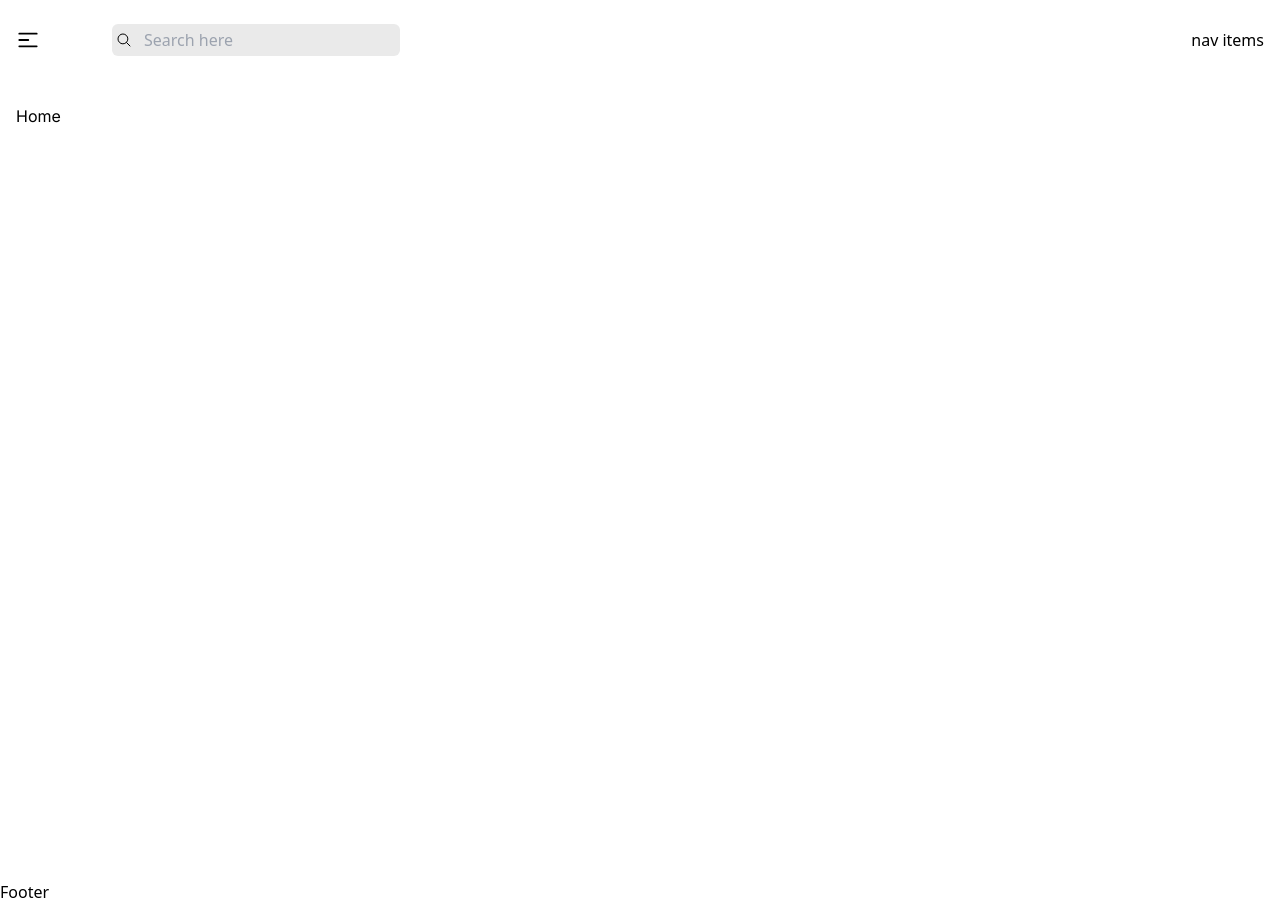
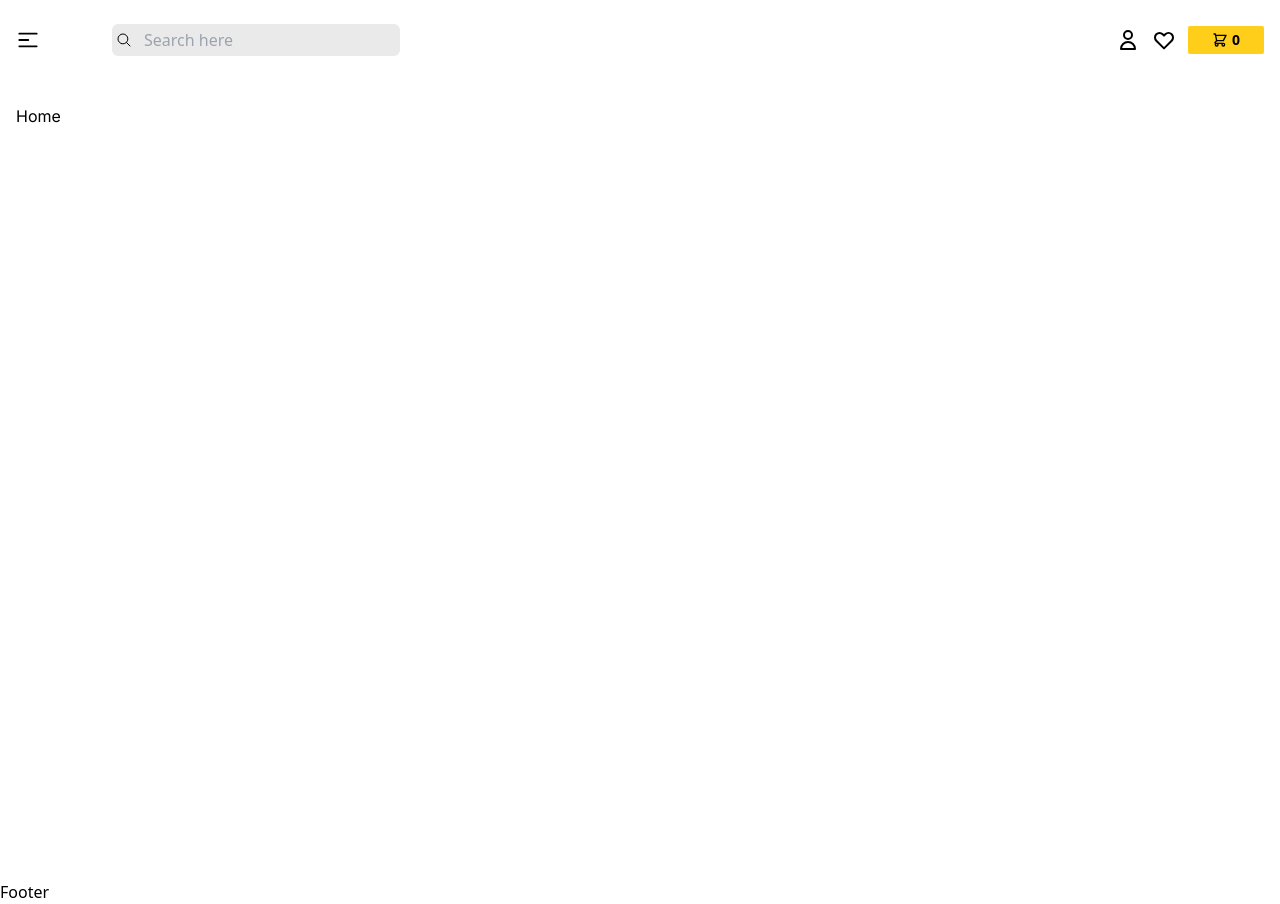
Before and after one commit to dzakiakmal/bookstore-mern-ppl, a React (Vite) app in the folder frontend/: page / in a window 1280 px wide. Built offline with nearby package versions, Linux system fonts and the light colour scheme.

Commit message:
Fix Navbar

```diff
--- a/frontend/src/components/Navbar.jsx
+++ b/frontend/src/components/Navbar.jsx
@@ -1,6 +1,9 @@
 import { Link } from "react-router-dom";
 import { HiMiniBars3CenterLeft } from "react-icons/hi2";
 import { IoSearchOutline } from "react-icons/io5";
+import { HiOutlineUser } from "react-icons/hi";
+import { HiOutlineHeart } from "react-icons/hi";
+import { HiOutlineShoppingCart } from "react-icons/hi";
 
 const Navbar = () => {
     return (
@@ -9,24 +12,31 @@
                 {/*left side */}
                 <div className="flex items-center md:gap-16 gap-4">
                     <Link to="/">
-                    <HiMiniBars3CenterLeft className="size-6"/>
+                        <HiMiniBars3CenterLeft className="size-6" />
                     </Link>
 
                     {/* search input */}
                     <div className="relative sm:w-72 w-40 space-x-2">
 
-                        <IoSearchOutline className="absolute inline-block left-3 inset-y-2"/>
+                        <IoSearchOutline className="absolute inline-block left-3 inset-y-2" />
 
                         <input type="text" placeholder="Search here"
-                        className="bg-[#EAEAEA] w-full py-1 md:px-8 px-6 rounded-md
+                            className="bg-[#EAEAEA] w-full py-1 md:px-8 px-6 rounded-md
                         focus:ouline-none"
                         />
                     </div>
                 </div>
 
                 {/*Right side */}
-                <div>
-                    nav items
+                <div className="relative flex items-center md:space-x-3 space-x-2">
+                    <HiOutlineUser className="size-6" />
+                    <button className="sm:block">
+                        <HiOutlineHeart className="size-6" />
+                    </button>
+                    <Link to='/cart' className="bg-primary p-1 sm:px-6 px-2 flex items-center rounded-sm">
+                        <HiOutlineShoppingCart className="" />
+                        <span className="text-sm font-semibold sm:ml-1">0</span>
+                    </Link>
                 </div>
             </nav>
         </header>
```
